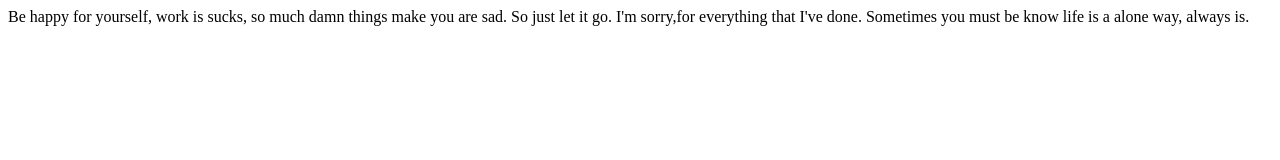
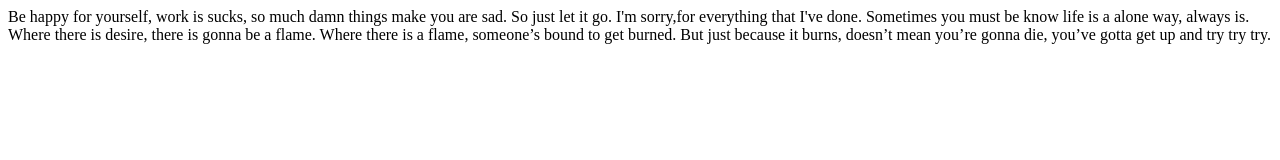
Before and after one commit to FreddyZhao/handbags, a plain HTML site: page index.html in a window 1280 px wide. Drawn offline with Linux system fonts and the light colour scheme.

Commit message:
Update index.html

```diff
--- a/index.html
+++ b/index.html
@@ -8,6 +8,8 @@
 <body>
 Be happy for yourself, work is sucks, so  much damn things make you are sad. So just let it go.
  I'm sorry,for everything that I've done. Sometimes you must be know life is a alone way, always is.
+ Where there is desire, there is gonna be a flame. Where there is a flame, someone’s bound to get burned. But just because it burns, doesn’t mean you’re gonna die,
+you’ve gotta get up and try try try.
 </body>
 
 </html>
```
